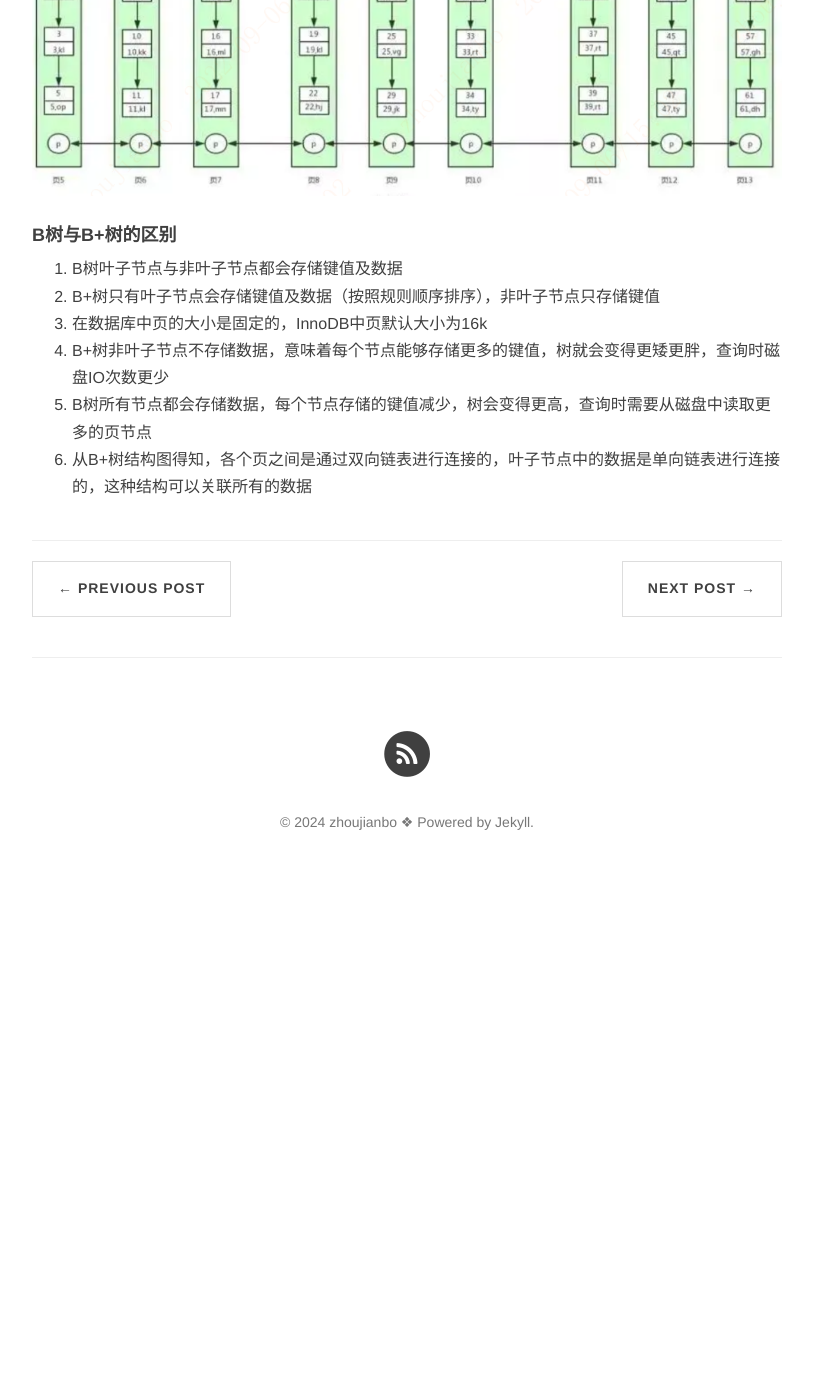
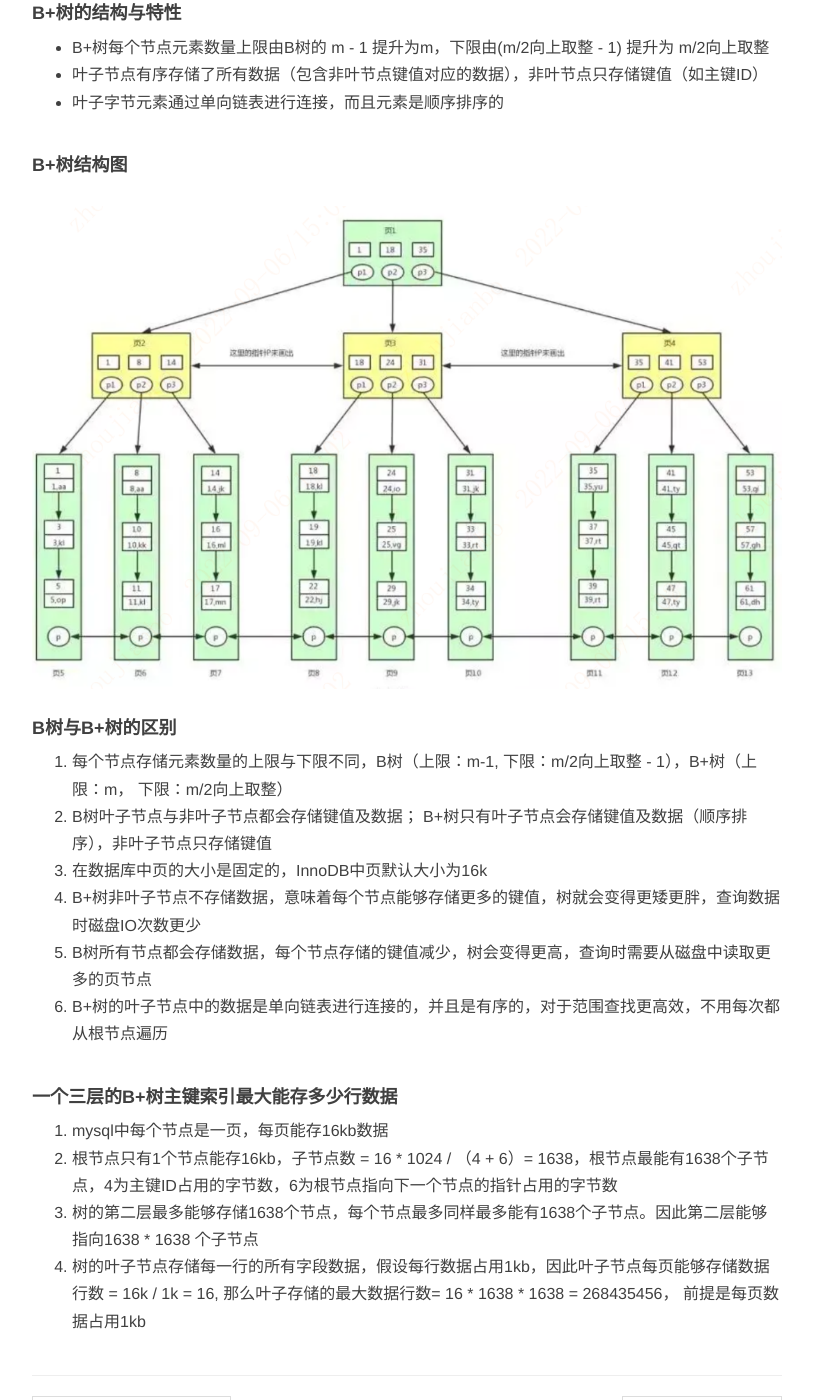
Before and after one commit to ZhouJianBoPro/ZhouJianBoPro.github.io, a Jekyll site: the page built from _posts/2022-09-06-B树与B+树.md, in a window 1280 px wide and 1400 px high, scrolled down 1115 px. Shown: the whole window, without its empty margins (233-1046 px from the left). Built offline with Jekyll 4.4.1, drawn with Linux system fonts in a browser that asks for light colours; nearby versions of some CDN libraries; comment, search, counter and statistics services are not loaded; before the commit the page ends 2015 px from its top, so only the background shows below that; some of the changed text lies outside the part shown.

Commit message:
B树与B+树

```diff
--- a/_posts/2022-09-06-B树与B+树.md
+++ b/_posts/2022-09-06-B树与B+树.md
@@ -8,13 +8,32 @@ tags: [mysql]
 #### B树(平衡树)结构图
 ![B树结构图](/images/B-Tree.png)
 
+#### B树结构与特性
+- m阶B树上限：子节点数 <= m，每个节点元素个数 = m - 1；类似二叉树（最多有两个子节点，每个节点最多有1个元素）。比如5阶B树，非叶节点左右有5个子节点，每个节点中的元素最多有4个
+- m阶B树下限：根节点（子节点数 >= 2，元素数量 >= 1）；其他节点（子节点数 >= m/2向上取整， 元素个数 >= m/2向上取整 -1））。比如5阶B树，根节点最少有2个子节点，且根节点最少有1个元素；其他节点最少有3个子节点，每个节点最少有2个元素
+- 平衡性：所有的叶子节点都在同一层
+- 有序性：节点内的元素顺序是排序的，且任一元素的左子树的所有元素都小于它，右子树的元素都大于它
+- 多路性：每个非叶节点可以有多个子节点，根树的阶树有关
+- 每个节点都会存储整个数据
+
+#### B+树的结构与特性
+- B+树每个节点元素数量上限由B树的 m - 1 提升为m，下限由(m/2向上取整 - 1) 提升为 m/2向上取整
+- 叶子节点有序存储了所有数据（包含非叶节点键值对应的数据），非叶节点只存储键值（如主键ID）
+- 叶子字节元素通过单向链表进行连接，而且元素是顺序排序的
+
 #### B+树结构图
 ![B+树结构图](/images/B+tree.png)
 
 #### B树与B+树的区别
-1. B树叶子节点与非叶子节点都会存储键值及数据
-2. B+树只有叶子节点会存储键值及数据（按照规则顺序排序），非叶子节点只存储键值
+1. 每个节点存储元素数量的上限与下限不同，B树（上限：m-1, 下限：m/2向上取整 - 1），B+树（上限：m， 下限：m/2向上取整）
+2. B树叶子节点与非叶子节点都会存储键值及数据； B+树只有叶子节点会存储键值及数据（顺序排序），非叶子节点只存储键值
 3. 在数据库中页的大小是固定的，InnoDB中页默认大小为16k
-4. B+树非叶子节点不存储数据，意味着每个节点能够存储更多的键值，树就会变得更矮更胖，查询时磁盘IO次数更少
+4. B+树非叶子节点不存储数据，意味着每个节点能够存储更多的键值，树就会变得更矮更胖，查询数据时磁盘IO次数更少
 5. B树所有节点都会存储数据，每个节点存储的键值减少，树会变得更高，查询时需要从磁盘中读取更多的页节点
-6. 从B+树结构图得知，各个页之间是通过双向链表进行连接的，叶子节点中的数据是单向链表进行连接的，这种结构可以关联所有的数据
+6. B+树的叶子节点中的数据是单向链表进行连接的，并且是有序的，对于范围查找更高效，不用每次都从根节点遍历
+
+#### 一个三层的B+树主键索引最大能存多少行数据
+1. mysql中每个节点是一页，每页能存16kb数据
+2. 根节点只有1个节点能存16kb，子节点数 = 16 * 1024 / （4 + 6）= 1638，根节点最能有1638个子节点，4为主键ID占用的字节数，6为根节点指向下一个节点的指针占用的字节数
+3. 树的第二层最多能够存储1638个节点，每个节点最多同样最多能有1638个子节点。因此第二层能够指向1638 * 1638 个子节点
+4. 树的叶子节点存储每一行的所有字段数据，假设每行数据占用1kb，因此叶子节点每页能够存储数据行数 = 16k / 1k = 16, 那么叶子存储的最大数据行数= 16 * 1638 * 1638 = 268435456， 前提是每页数据占用1kb
```
